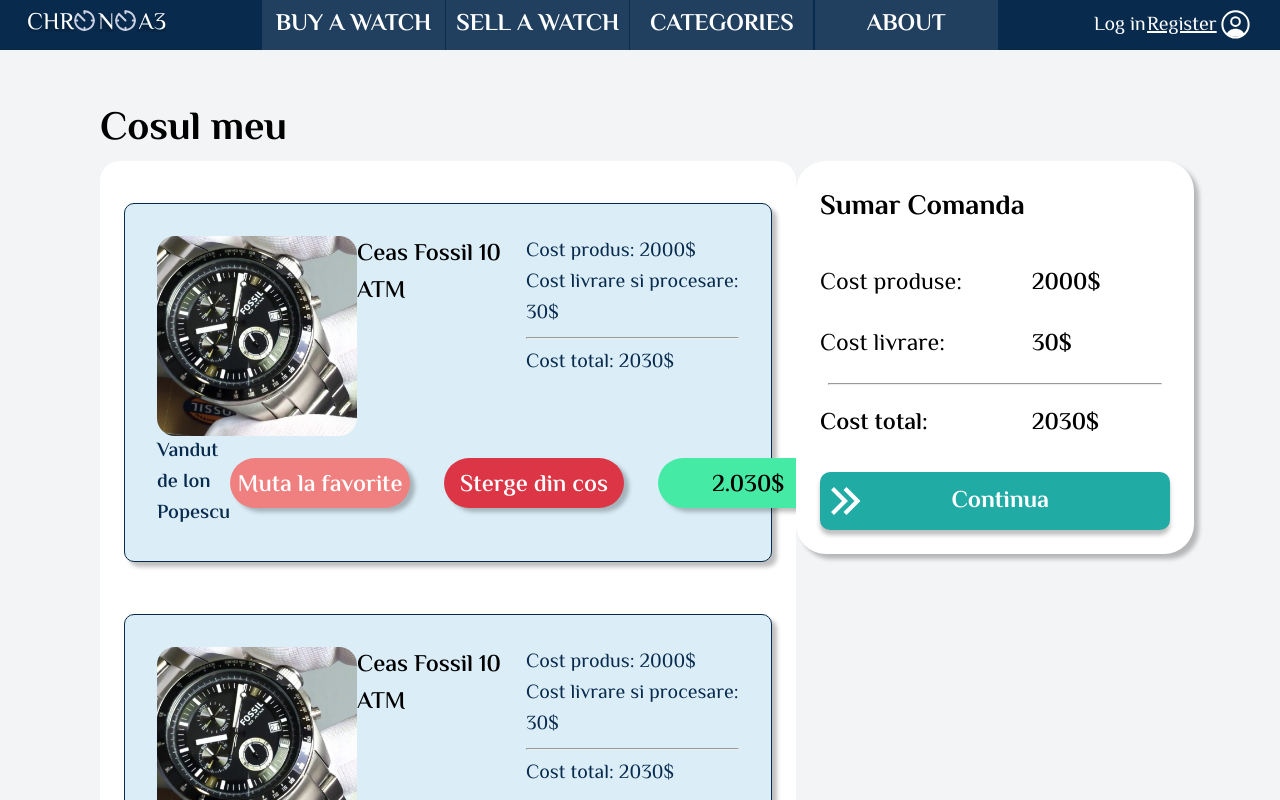
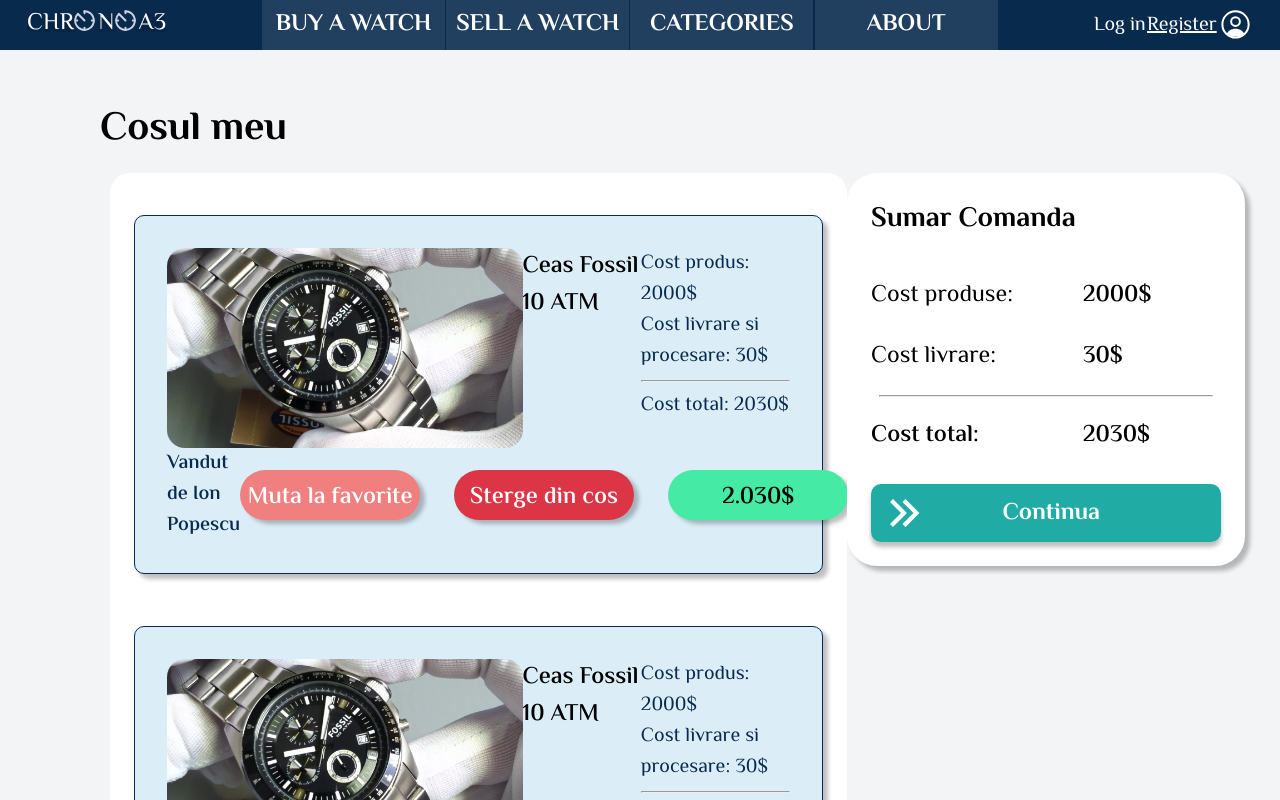
Before and after one commit to liviuq/WatchApp-FrontEnd, an Angular app: page /shopping-cart in a window 1280 px wide. Shown: the top 800 px of the page. Built offline with nearby package versions, Linux system fonts and the light colour scheme.

Commit message:
Added more margin, adjusted image + button

```diff
--- a/src/app/pages/components/shopping-cart/shopping-cart.component.css
+++ b/src/app/pages/components/shopping-cart/shopping-cart.component.css
@@ -9,21 +9,21 @@
 }
 
 .cart__content{
-    margin: 0 100px 48px;
+    margin: 12px 110px 48px;
     display: flex;
     justify-content: space-between;
 }
 
 .products__container{
-    width: 60%;
+    width: 65%;
     background-color: white;
     padding: 42px 24px;
     border-radius: 20px;
 }
 
 img{
-    aspect-ratio: 1/1;
-    width: 200px;
+    aspect-ratio: 16/9;
+    height: 200px;
     object-fit: cover;
     border-radius: 18px;
 }
@@ -152,6 +152,7 @@
 }
 
 .continue img{
+    margin-left: 8px;
     height: 50px;
     width: 50px;
 }
@@ -164,7 +165,6 @@
     width: 350px;
     height: 58px;
     margin: 18px auto;
-
     box-shadow: 0px 5px 4px rgba(0, 0, 0, 0.25);
     border: none;
     border-radius: 10px;
```
